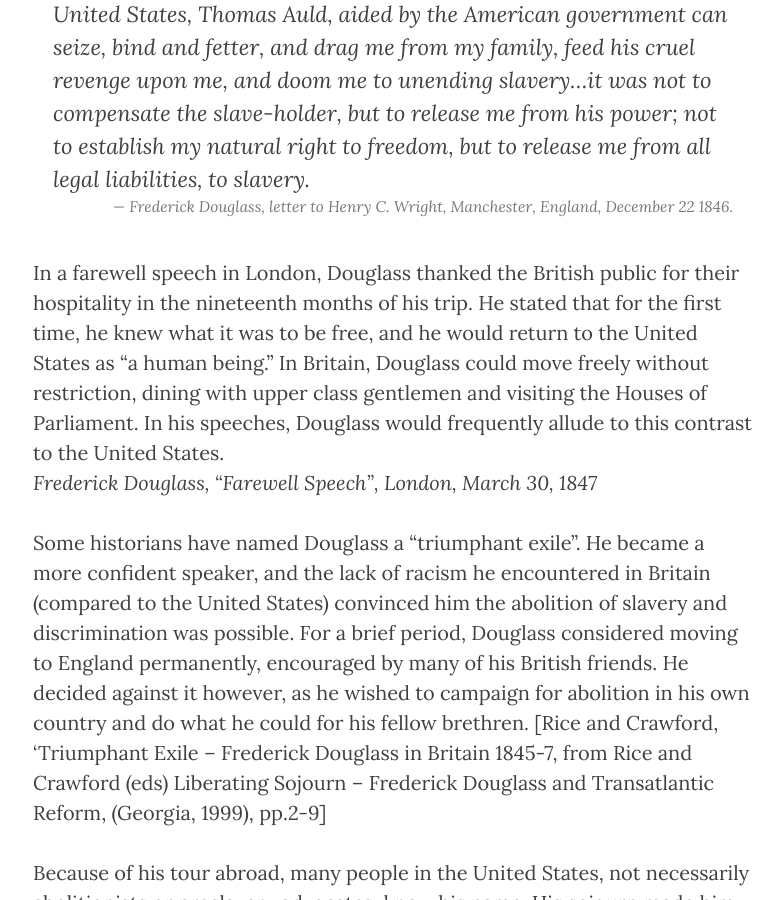
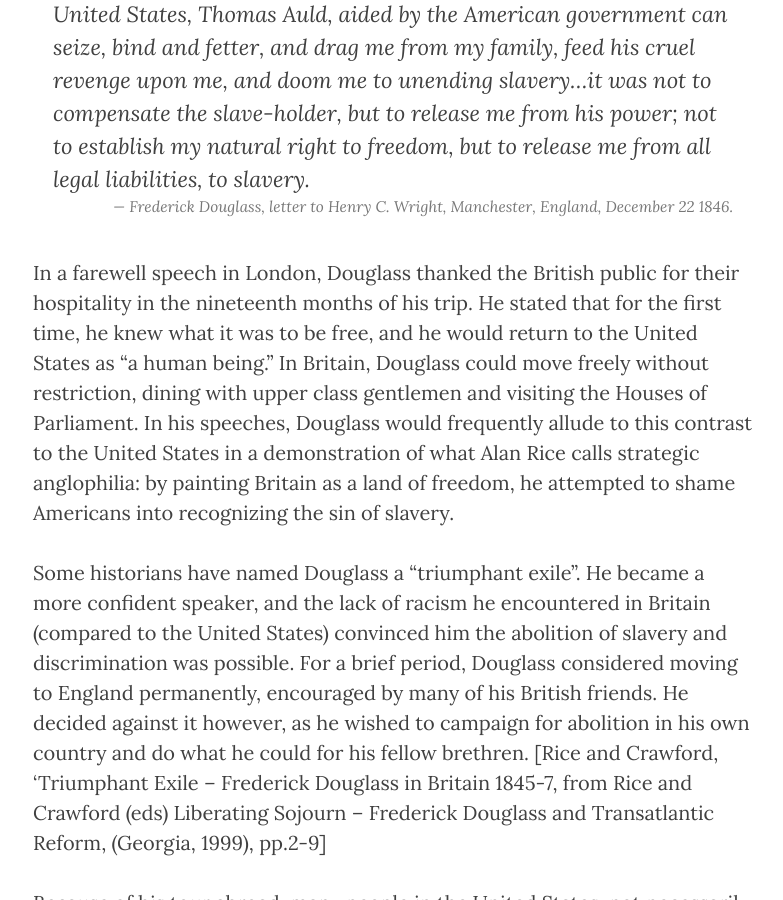
Before and after one commit to FDUK/fduk.github.io, a Jekyll site: the page built from journey/impact.md, in a window 1280 px wide and 900 px high, scrolled down 1967 px. Shown: the whole window, without its empty margins (457-1240 px from the left). Built offline with Jekyll 4.4.1, drawn with Linux system fonts in a browser that asks for light colours; nearby versions of some CDN libraries.

Commit message:
Update impact.md

```diff
--- a/journey/impact.md
+++ b/journey/impact.md
@@ -21,8 +21,7 @@ Douglass replied to his critics:
 >I am legally the property of Thomas Auld, and if I go to the United States, Thomas Auld, aided by the American government can seize, bind and fetter, and drag me from my family, feed his cruel revenge upon me, and doom me to unending slavery…it was not to compensate the slave-holder, but to release me from his power; not to establish my natural right to freedom, but to release me from all legal liabilities, to slavery.
 > <footer><cite>Frederick Douglass, letter to Henry C. Wright, Manchester, England, December 22 1846.</cite></footer>
 
-In a farewell speech in London, Douglass thanked the British public for their hospitality in the nineteenth months of his trip. He stated that for the first time, he knew what it was to be free, and he would return to the United States as “a human being.” In Britain, Douglass could move freely without restriction, dining with upper class gentlemen and visiting the Houses of Parliament. In his speeches, Douglass would frequently allude to this contrast to the United States.
-<cite>Frederick Douglass, “Farewell Speech”, London, March 30, 1847</cite>
+In a farewell speech in London, Douglass thanked the British public for their hospitality in the nineteenth months of his trip. He stated that for the first time, he knew what it was to be free, and he would return to the United States as “a human being.” In Britain, Douglass could move freely without restriction, dining with upper class gentlemen and visiting the Houses of Parliament. In his speeches, Douglass would frequently allude to this contrast to the United States in a demonstration of what Alan Rice calls strategic anglophilia: by painting Britain as a land of freedom, he attempted to shame Americans into recognizing the sin of slavery.
 
 Some historians have named Douglass a “triumphant exile”. He became a more confident speaker, and the lack of racism he encountered in Britain (compared to the United States) convinced him the abolition of slavery and discrimination was possible. For a brief period, Douglass considered moving to England permanently, encouraged by many of his British friends. He decided against it however, as he wished to campaign for abolition in his own country and do what he could for his fellow brethren. [Rice and Crawford, ‘Triumphant Exile – Frederick Douglass in Britain 1845-7, from Rice and Crawford (eds) Liberating Sojourn – Frederick Douglass and Transatlantic Reform, (Georgia, 1999), pp.2-9]
 
```
